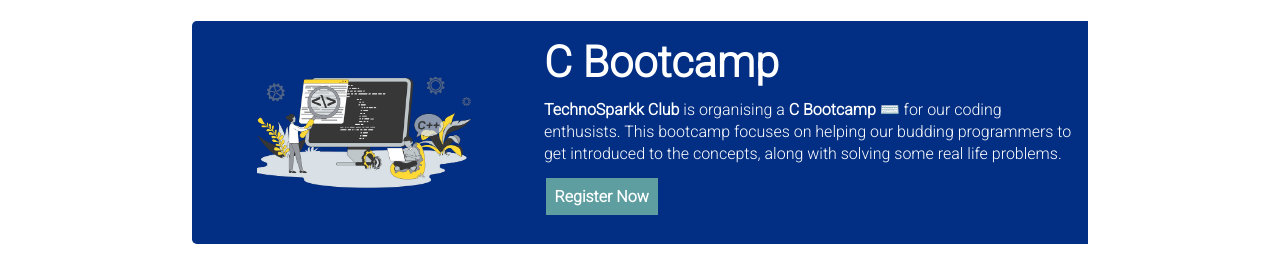
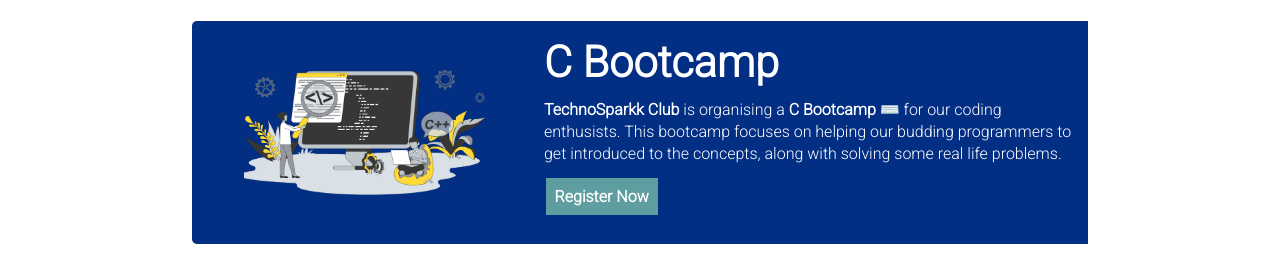
Before and after one commit to TechnoSparkk/TechnoSparkk.github.io, a plain HTML site: page index.html in a window 1280 px wide. Shown: the part 2918-3180 px from the top of the page. Drawn offline with Linux system fonts and the light colour scheme.

Commit message:
Update index.html

```diff
--- a/index.html
+++ b/index.html
@@ -209,7 +209,7 @@
 
             <div class="camp2">
                 <div class="left">
-                    <img src="img/c++.png" alt="camp2" width="80%">
+                    <img src="img/c++.png" alt="camp2" width="90%">
                 </div>
 
                 <div class="right">
```
